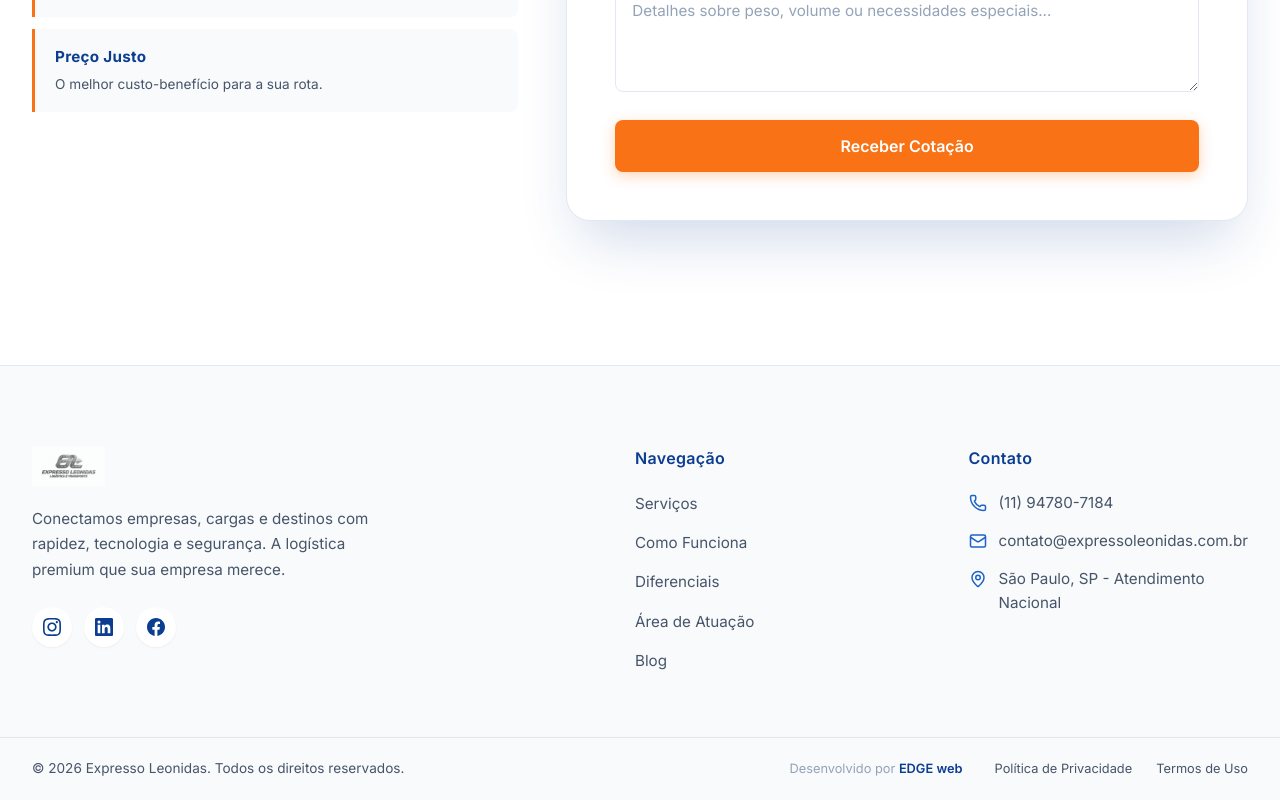
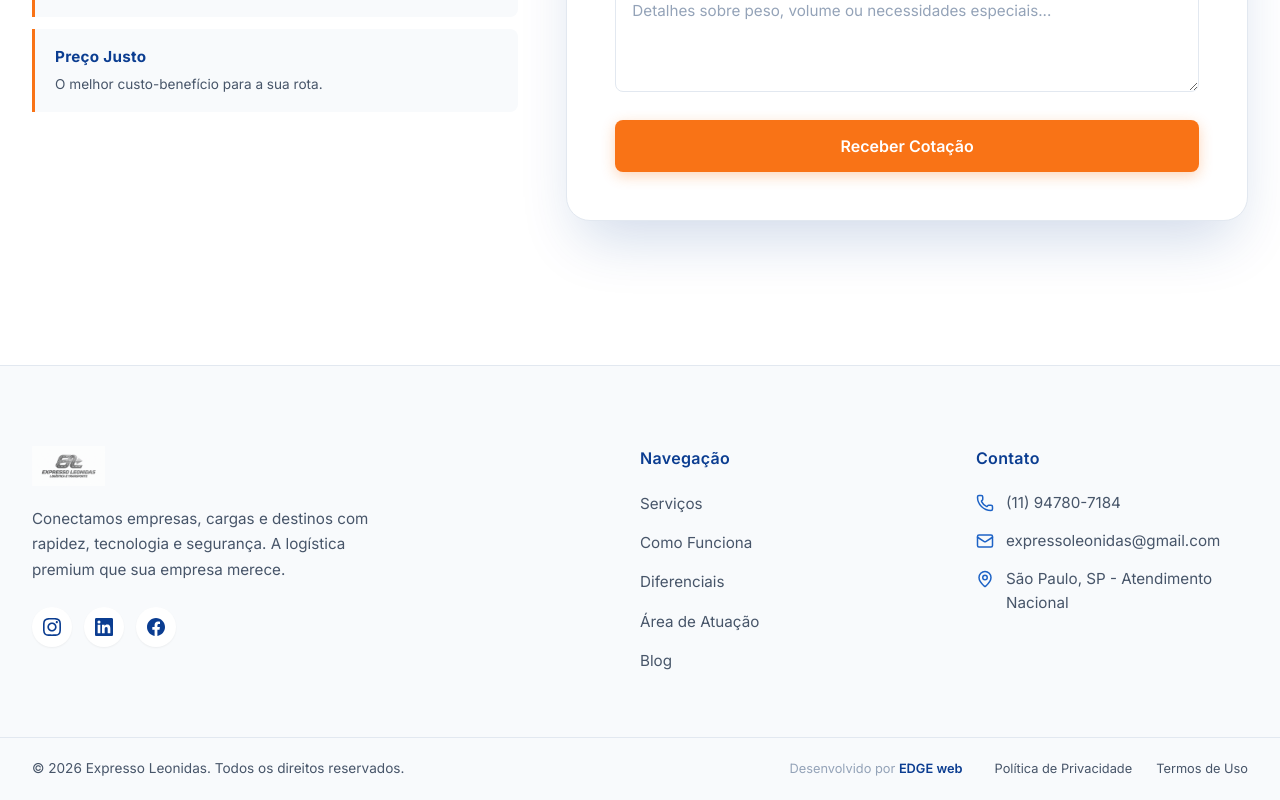
Before and after one commit to 666ancestral-oss/express-leonidas, a React (Vite) app: page / in a window 1280 px wide. Shown: the part 5966-6766 px from the top of the page. Built offline with nearby package versions, Linux system fonts and the light colour scheme; no server answers.

Commit message:
update site email to expressoleonidas@gmail.com

```diff
--- a/src/components/ContactFormSection.tsx
+++ b/src/components/ContactFormSection.tsx
@@ -43,7 +43,7 @@ function ContactFormSection() {
     return Object.keys(newErrors).length === 0;
   }
 
-  const TO_EMAIL = '666ancestral@gmail.com';
+  const TO_EMAIL = SITE_CONFIG.email;
 
   function handleSubmit(e: FormEvent) {
     e.preventDefault();
--- a/src/shared/constants.ts
+++ b/src/shared/constants.ts
@@ -3,7 +3,7 @@ export const SITE_CONFIG = {
   tagline: 'Logística Premium',
   url: 'https://el.edgeweb.com.br',
   phone: '(11) 94780-7184',
-  email: 'contato@expressoleonidas.com.br',
+  email: 'expressoleonidas@gmail.com',
   address: 'São Paulo, SP - Atendimento Nacional',
   whatsapp: {
     number: '5511947807184',
```
